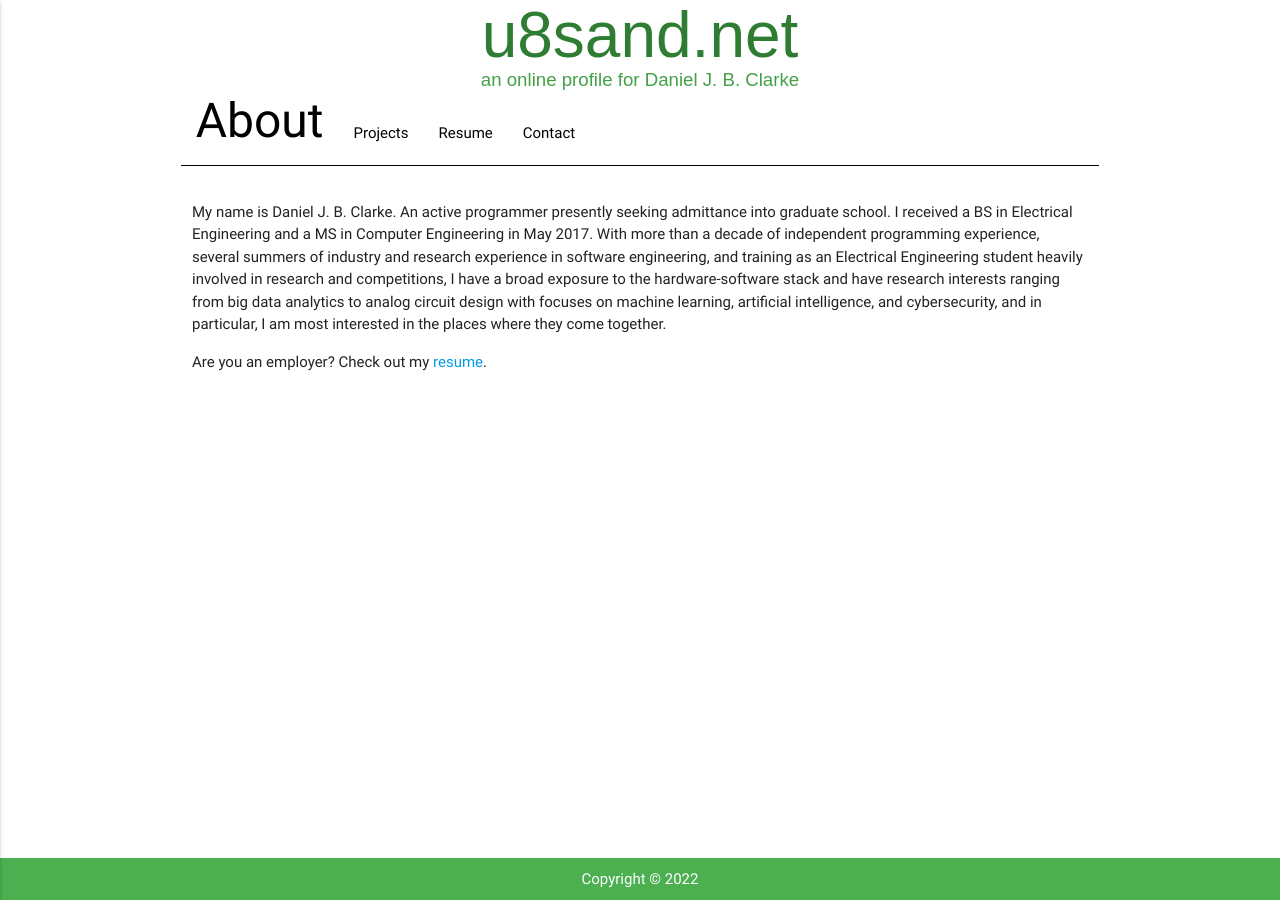
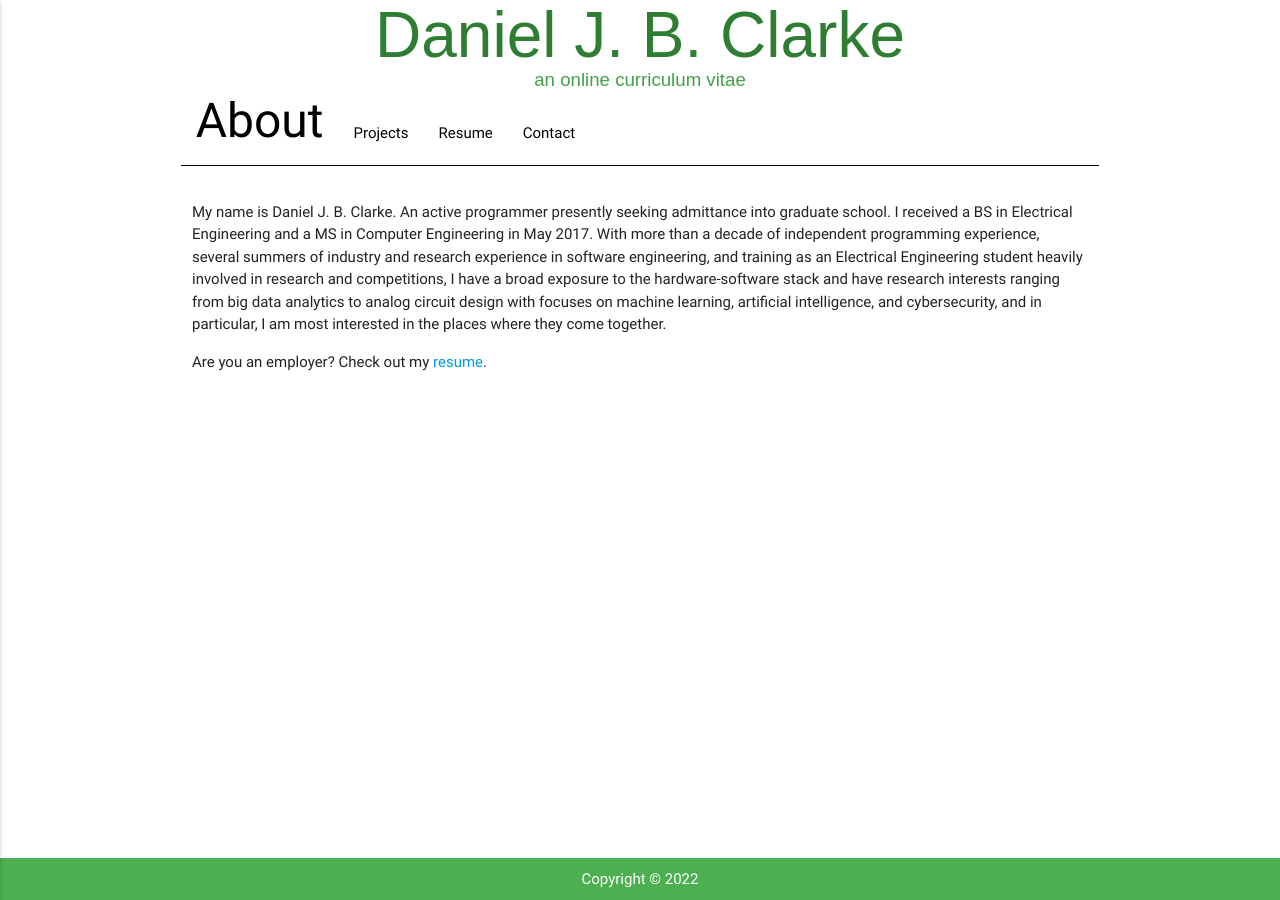
Before and after one commit to u8sand/u8sand.github.io, a Jekyll site: the page built from 01-about.md, in a window 1280 px wide. Built offline with Jekyll 4.4.1, drawn with Linux system fonts in a browser that asks for light colours; nearby versions of some CDN libraries.

Commit message:
Title of page my name rather than username

```diff
--- a/_config.yml
+++ b/_config.yml
@@ -1,9 +1,9 @@
 #baseurl: ""
 #url: ""
-title: u8sand.net
-subtitle: an online profile for Daniel J. B. Clarke
+title: Daniel J. B. Clarke
+subtitle: an online curriculum vitae
 description: >
-  TODO
+  Daniel J. B. Clarke, is an open source programmer and data science researcher interested in AI and involved in bioinformatics.
 markdown: kramdown
 gems:
   - jekyll-feed
```
